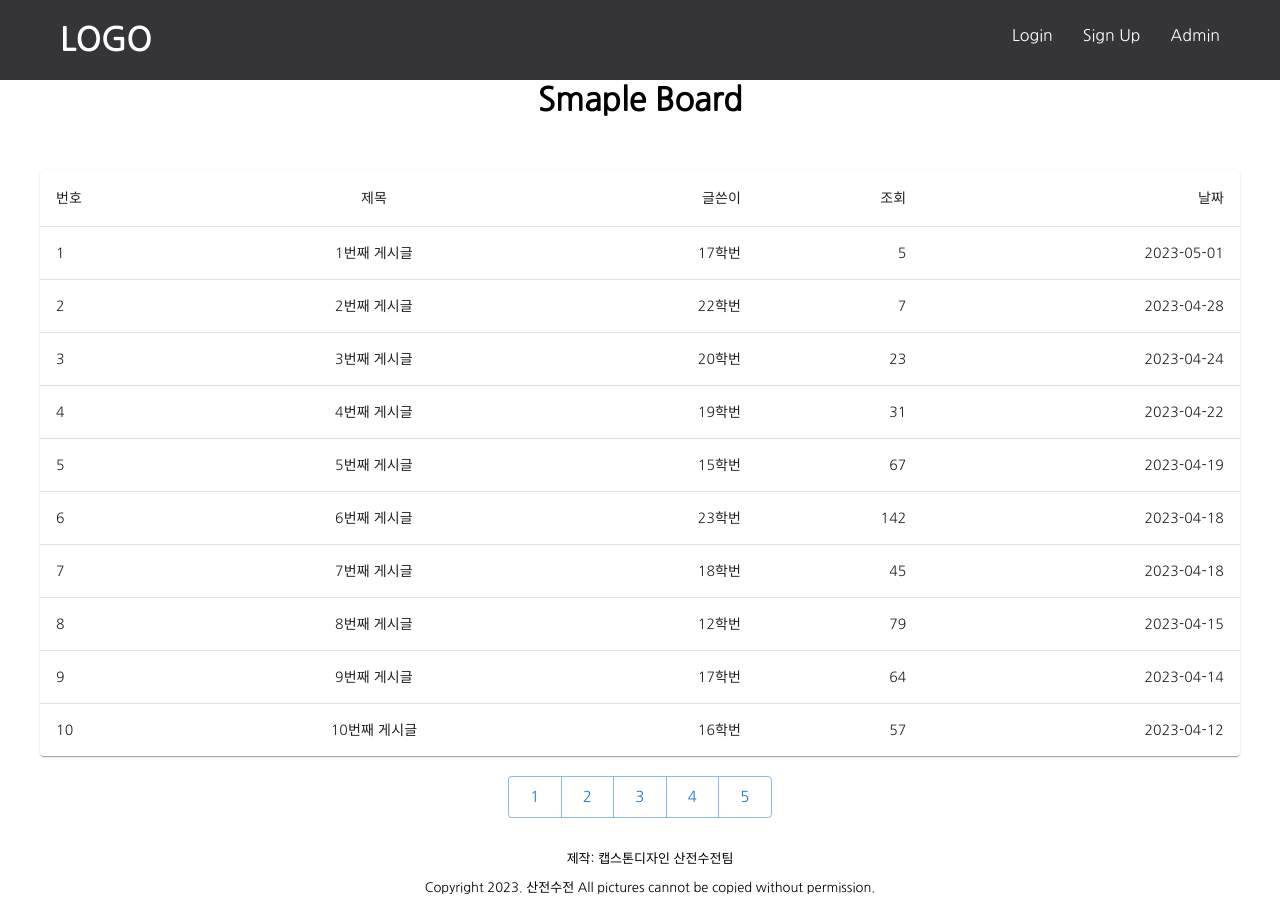
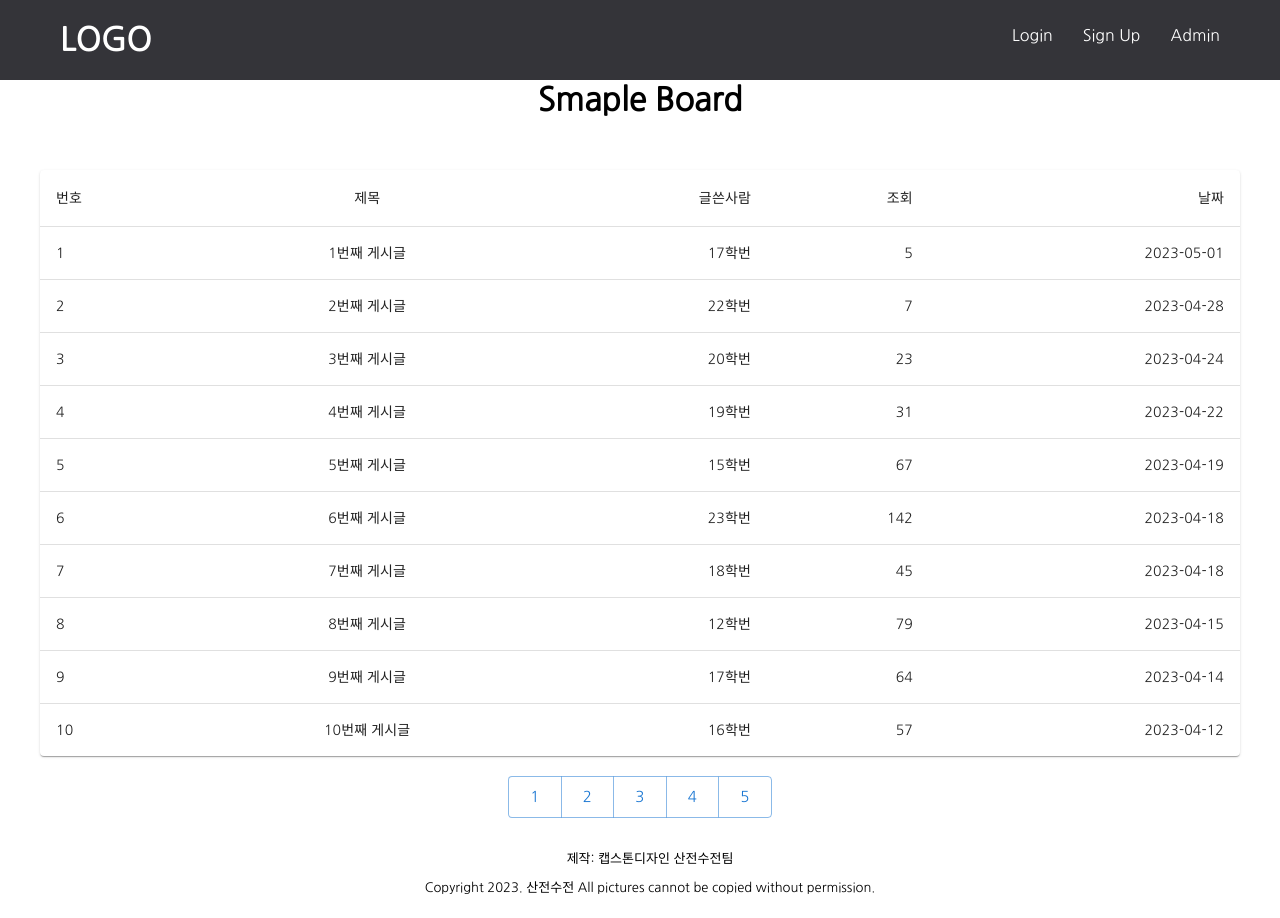
Before and after one commit to sanjeonsujeon/frontEnd, a React (Create React App) app in the folder Dufs-FrontEnd/: page /board in a window 1280 px wide. Built offline with nearby package versions, Linux system fonts and the light colour scheme.

Commit message:
이름변경

```diff
--- a/Dufs-FrontEnd/package.json
+++ b/Dufs-FrontEnd/package.json
@@ -3,9 +3,9 @@
   "version": "0.1.0",
   "private": true,
   "dependencies": {
-    "@emotion/react": "^11.10.8",
-    "@emotion/styled": "^11.10.8",
-    "@mui/material": "^5.12.2",
+    "@emotion/react": "^11.11.0",
+    "@emotion/styled": "^11.11.0",
+    "@mui/material": "^5.13.1",
     "@testing-library/jest-dom": "^5.16.5",
     "@testing-library/react": "^13.4.0",
     "@testing-library/user-event": "^13.5.0",
--- a/Dufs-FrontEnd/src/pages/Board.jsx
+++ b/Dufs-FrontEnd/src/pages/Board.jsx
@@ -65,7 +65,7 @@ const Board = (props) => {
 						<TableRow>
 							<TableCell align="left">번호</TableCell>
 							<TableCell align="center">제목</TableCell>
-							<TableCell align="right">글쓴이</TableCell>
+							<TableCell align="right">글쓴사람</TableCell>
 							<TableCell align="right">조회</TableCell>
 							<TableCell align="right">날짜</TableCell>
 						</TableRow>
```
Also changed, not shown: 1 other file (tests, documents, lock files or other folders).
